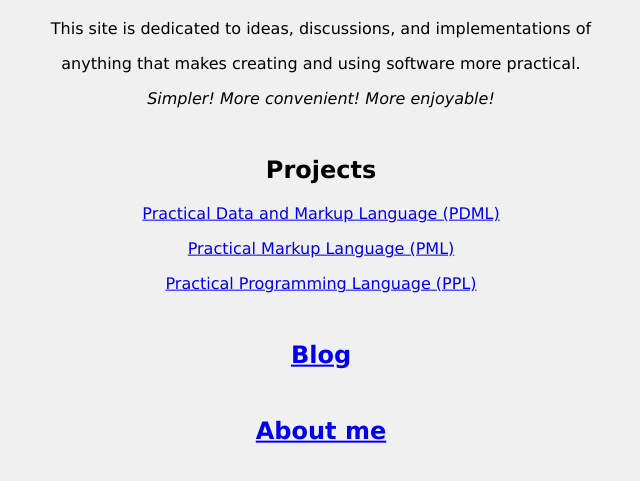
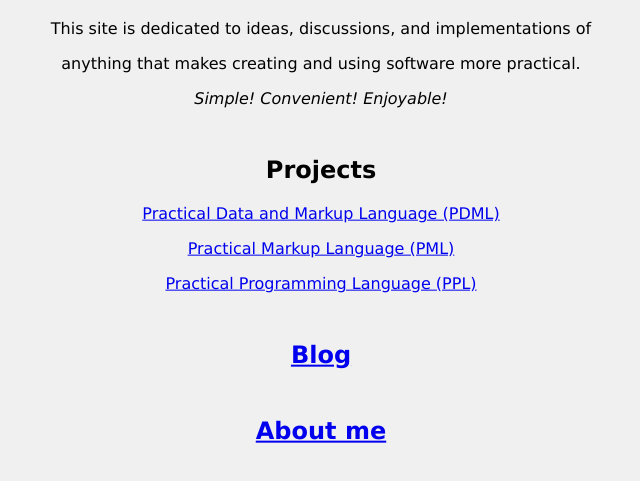
Before and after one commit to cneumanns/cneumanns.github.io, a plain HTML site: page docs/index.html in a window 1280 px wide. Shown: the part 199-680 px from the top of the page, without its empty margins (319-959 px from the left). Drawn offline with Linux system fonts and the light colour scheme.

Commit message:
index page changed

```diff
--- a/docs/index.html
+++ b/docs/index.html
@@ -20,7 +20,7 @@
 
             <p>This site is dedicated to ideas, discussions, and implementations of</p>
             <p>anything that makes creating and using software more practical.</p>
-            <p><i>Simpler! More convenient! More enjoyable!</i></p>
+            <p><i>Simple! Convenient! Enjoyable!</i></p>
 
             <h2 style="margin-top: 2em">Projects</h2>
             <p><a href="https://www.pdml-lang.dev/">Practical Data and Markup Language (PDML)</a></p>
```
